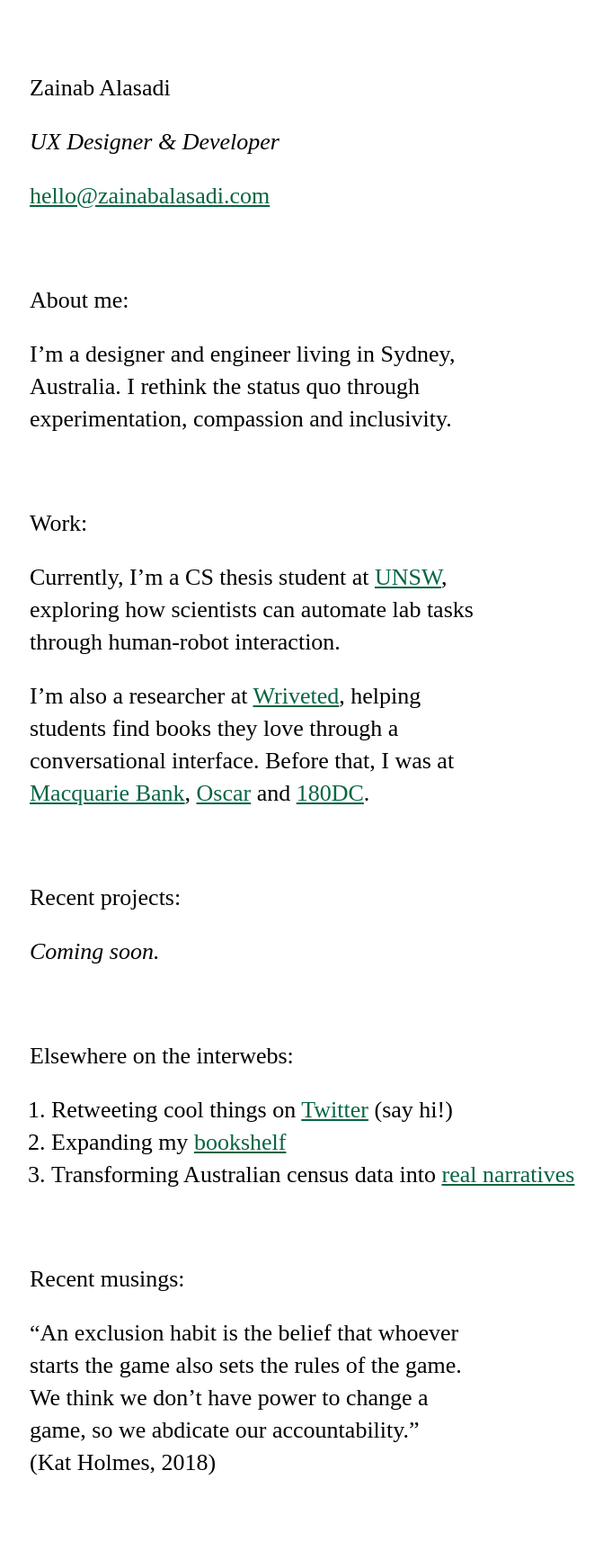
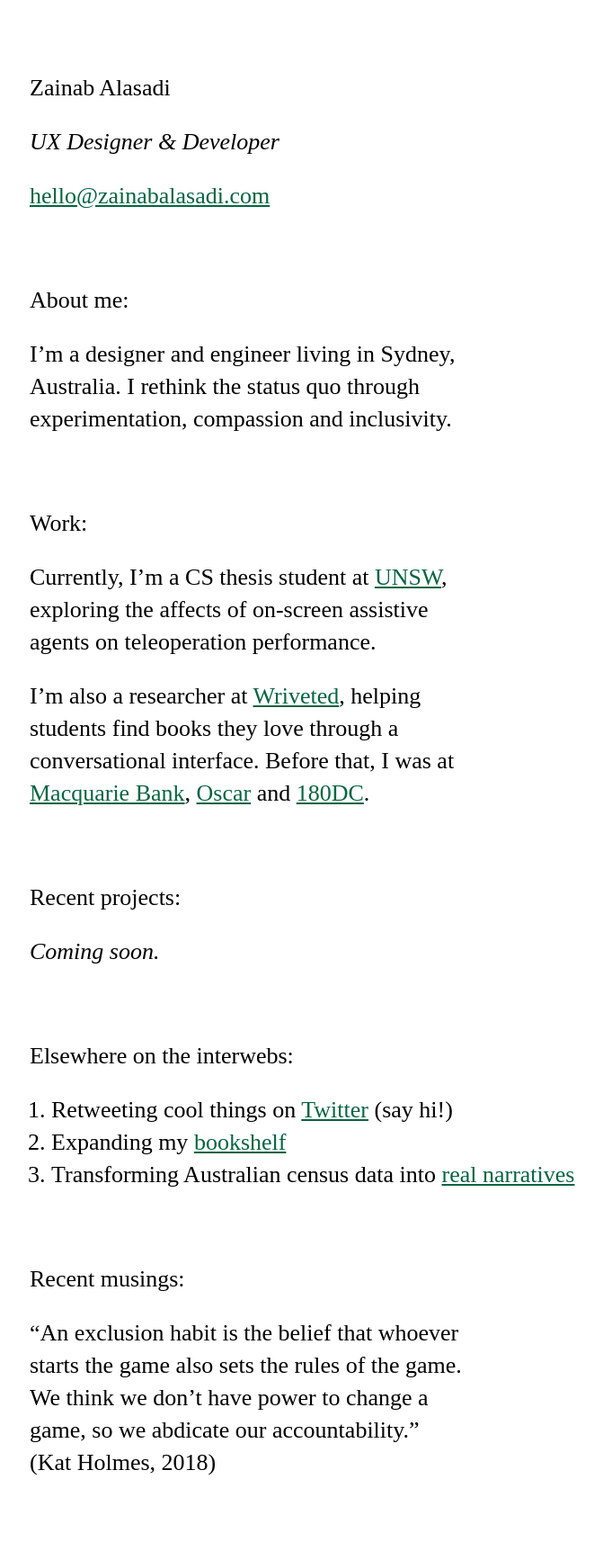
Before and after one commit to zainabalasadi/zainabalasadi.com, a Jekyll site: the page built from index.md, in a window 1280 px wide. Shown: the whole page at 90% size, without its empty margins (47-718 px from the left). Built offline with Jekyll 4.4.1, drawn with Linux system fonts in a browser that asks for light colours.

Commit message:
Updated bio

```diff
--- a/index.md
+++ b/index.md
@@ -22,7 +22,7 @@ I’m a designer and engineer living in Sydney, Australia. I rethink the status
 <section markdown="1">
 ### Work:
 
-Currently, I’m a CS thesis student at [UNSW](https://www.engineering.unsw.edu.au/computer-science-engineering/){:target="_blank" rel="noopener"}, exploring how scientists can automate lab tasks through human-robot interaction.
+Currently, I’m a CS thesis student at [UNSW](https://www.engineering.unsw.edu.au/computer-science-engineering/){:target="_blank" rel="noopener"}, exploring the affects of on-screen assistive agents on teleoperation performance.
 
 I’m also a researcher at [Wriveted](https://www.wriveted.com/){:target="_blank" rel="noopener"}, helping students find books they love through a conversational interface. Before that, I was at [Macquarie Bank](https://www.macquarie.com.au/){:target="_blank" rel="noopener"}, [Oscar](https://www.sharewithoscar.com/){:target="_blank" rel="noopener"} and [180DC](https://180dc.org/){:target="_blank" rel="noopener"}.
 </section>
```
Also changed, not shown: 1 other file.
